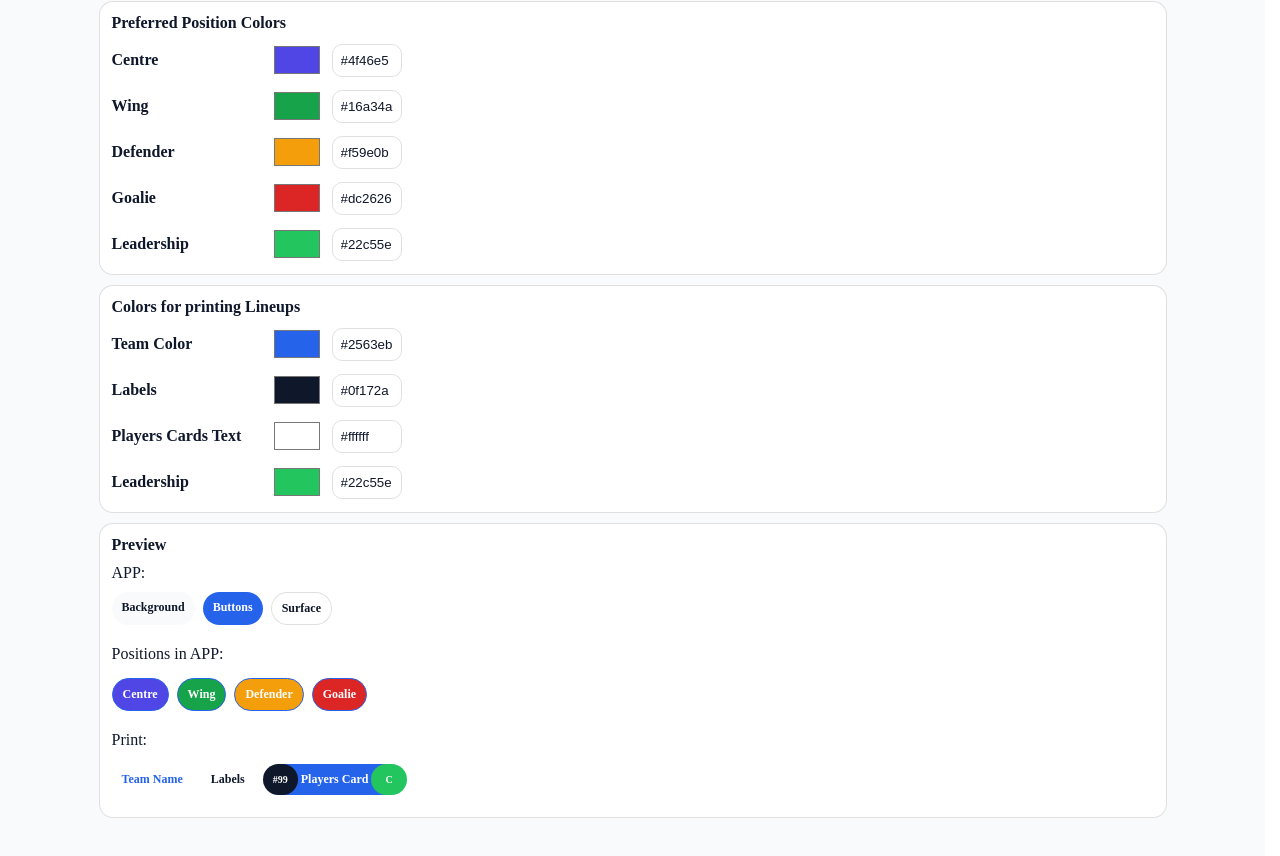
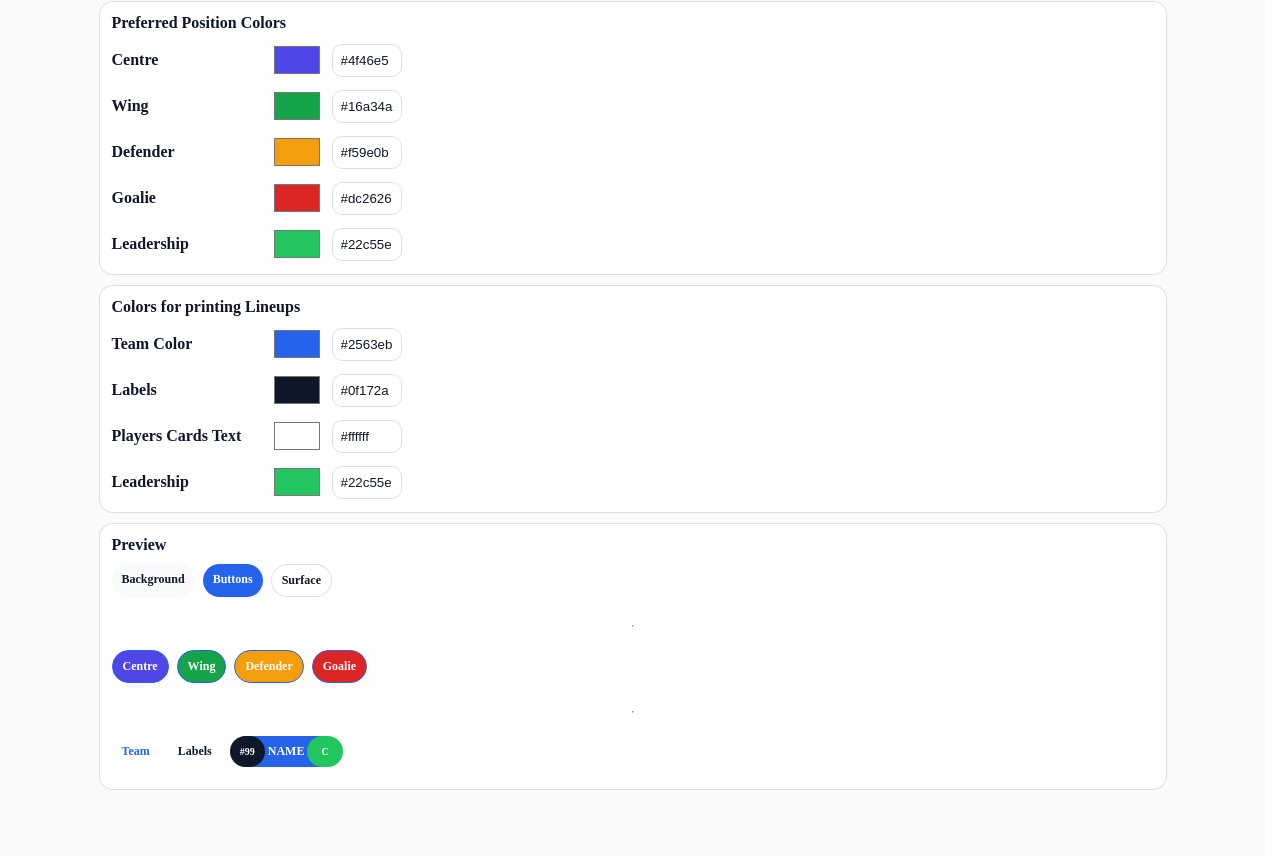
Before and after one commit to Newik83CZ/IceHockeyLineBuilder, a React (Vite) app: page /theme in a window 1280 px wide. Shown: the part 464-1320 px from the top of the page. Built offline with nearby package versions, Linux system fonts and the light colour scheme.

Commit message:
Fixing layout

```diff
--- a/src/pages/Rosters.jsx
+++ b/src/pages/Rosters.jsx
@@ -772,7 +772,7 @@ function importFromFile(file) {
                     style={{
                       display: "grid",
                       gridTemplateColumns:
-                        "260px 70px 100px 140px 70px",
+                        "270px 90px 70px 140px 100px",
                       gap: 2,
                       alignItems: "center",
                       padding: 5,
--- a/src/pages/Theme.jsx
+++ b/src/pages/Theme.jsx
@@ -189,26 +189,28 @@ export default function ThemePage({ data, setData }) {
       {
 
       <Card title="Preview">
-        APP:
+
         <div style={{ display: "flex", gap: 8, flexWrap: "wrap", marginBottom: 10, fontSize: 12 }}>
           <Badge text="Background" style={{ background: "var(--background)", color: "var(--text)" }} />
           <Badge text="Buttons" style={{ background: "var(--buttons)", color: "var(--surface)" }} />
           <Badge text="Surface" style={{ background: "var(--surface)", color: "var(--text)", border: "1px solid var(--border)" }} />
         </div>
 
-        Positions in APP:
+        <hr></hr>
+
         <div style={{ display: "flex", gap: 8, flexWrap: "wrap", marginTop: 5, marginBottom: 10, fontSize: 12 }}>
           {POSITIONS.map(p => (
             <Badge key={p} text={p} style={{ background: `var(--pos-${p.toLowerCase()})`, color: "var(--surface)", border: `1px solid var(--buttons)` }} />
           ))}
         </div>
 
-        Print:
+        <hr></hr>
+
         <div style={{ display: "flex", gap: 8, flexWrap: "wrap", marginTop: 5, marginBottom: 10, fontSize: 12 }}>
-          <Badge text="Team Name" style={{ background: "white", color: "var(--printTeamColor)" }} />
+          <Badge text="Team" style={{ background: "white", color: "var(--printTeamColor)" }} />
           <Badge text="Labels" style={{ background: "white", color: "var(--printText)" }} />
           <Badge text="#99" style={{ background: "var(--printText)", color: "var(--printCardText)", marginRight: -40, zIndex: 2, fontSize: 10, padding: 10 }} />
-          <Badge text="Players Card" style={{ background: "var(--printTeamColor)", color: "var(--printCardText)",
+          <Badge text="NAME" style={{ background: "var(--printTeamColor)", color: "var(--printCardText)",
                                        paddingLeft: 35,
                                        paddingRight: 35,
                                        paddingTop: 8
```
